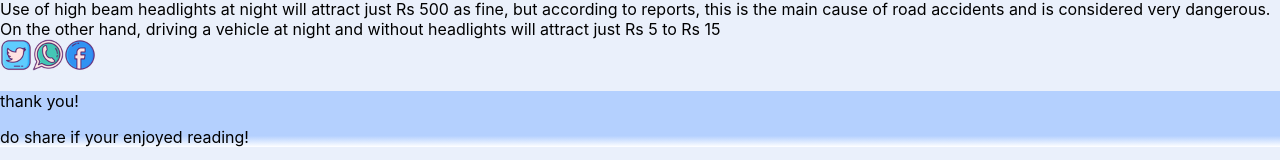
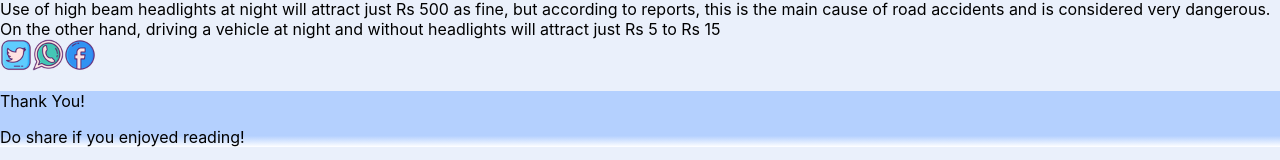
Before and after one commit to dazzlerkumar/The-Great-Indian-Traffic, a Next.js app: page / in a window 1280 px wide. Shown: the part 1481-1641 px from the top of the page. Built offline with nearby package versions, Linux system fonts and the light colour scheme.

Commit message:
Assigned Tailwind class 'text-neela' to all the text present in the footer component.

```diff
--- a/components/Footer.js
+++ b/components/Footer.js
@@ -3,8 +3,8 @@
     return (
         <div className="grid py-10 cool-gradient max-w-full place-items-center mt-20">
            <div className="mx-auto">
-            <p className="text-4xl font-bold text-center">thank you!</p>
-            <p className="text-2xl font-semilbold text-center">do share if your enjoyed reading!</p>
+            <p className="text-4xl font-bold text-center text-neela">Thank You!</p>
+            <p className="text-2xl font-semilbold text-center text-neela">Do share if you enjoyed reading!</p>
             </div>
         </div>
     )
```
